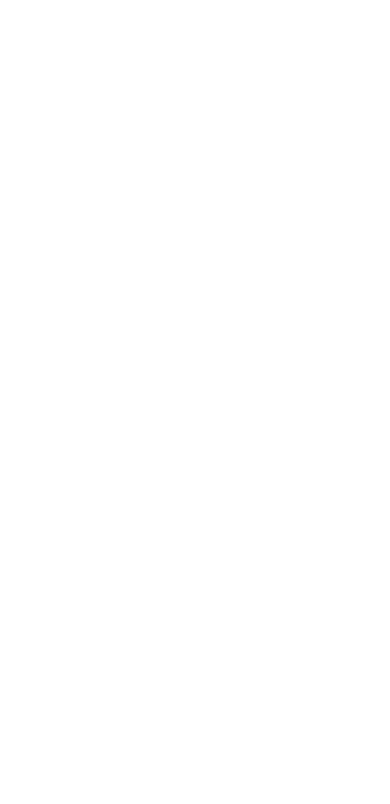
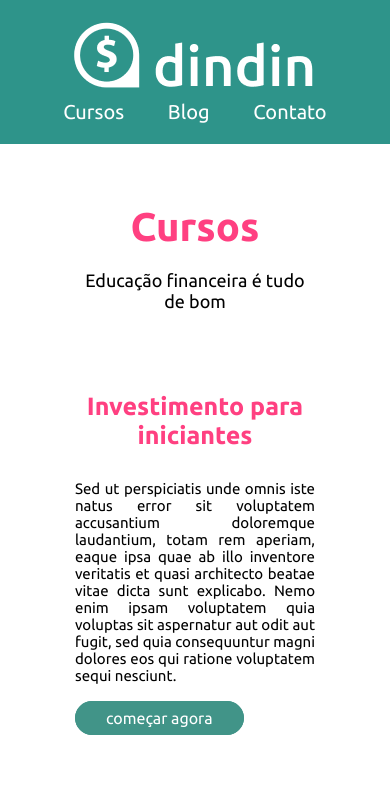
Before and after one commit to TikYokoyama/DINDIN---HandsOn1, a plain HTML site: page cursos.html in a window 390 px wide. Shown: the top 804 px of the page. Drawn offline with Linux system fonts and the light colour scheme.

Commit message:
quarto commit

```diff
--- a/STYLES/contato.css
+++ b/STYLES/contato.css
@@ -0,0 +1,105 @@
+@import url('https://fonts.googleapis.com/css2?family=Ubuntu:wght@300;400;700&display=swap');
+
+*{
+    margin: 0;
+    padding: 0;
+    box-sizing: border-box;
+    font-family: 'Ubuntu', sans-serif;;
+}
+
+/* PRIMEIRA SESSAO */
+
+section .wrapper{
+    max-width: 1200px;
+    margin: 60px auto;
+}
+
+h1{
+    color: #FF4081;
+    font-size: 40px;
+    margin-bottom: 30px;
+}
+
+.conteudo{
+    display: flex;
+    justify-content: space-between;
+}
+
+form{
+    flex-direction: column;
+}
+
+.exp{
+    width: 100%;
+    height: 30px;
+    border: #9d9d9d 1px solid;
+    border-radius: 10px;
+    padding: 0 30px;
+    margin: 5px 0;
+}
+
+textarea{
+    width: 100%;
+    height: 300px;
+    border: #9d9d9d 1px solid;
+    border-radius: 10px;
+    padding: 7px 30px;
+    margin: 5px 0;
+    color: #7c7c7c;
+    margin-bottom: 20px;
+}
+
+.texto a{
+    text-decoration: none;
+    color: #fff;
+    font-size: 16px;
+    background: #FF4081;
+    padding: 7px 20px;
+    border-radius: 30px;
+}
+
+
+
+
+@media screen and (max-width: 1550px) {
+    section .wrapper{
+        padding: 0 50px;
+        max-width: 1300px;
+        margin: 60px auto;
+    }
+}
+
+@media screen and (max-width: 768px) {
+
+    section .wrapper{
+        padding: 30px;
+        max-width: 700px;
+        margin: 60px auto;
+    }
+
+    h1{
+        text-align: center;
+    }
+
+    .conteudo{
+        justify-content: center;
+    }
+
+    .imagem{
+        display: none;
+    }
+}
+
+@media screen and (max-width: 425px) {
+
+    section .wrapper{
+        padding: 0 10px;
+        width: 300px;
+        margin: 60px auto;
+    }
+
+    .imagem{
+        display: none;
+    }
+
+}
--- a/STYLES/curso.css
+++ b/STYLES/curso.css
@@ -81,36 +81,130 @@
 
     /* PRIMEIRA SESSAO */
     #banner .wrapper{
-
+        padding: 50px 50px;
+        justify-content: space-between ;
+        align-items: center;
+        flex-wrap: wrap;
     }
 
     .texto-banner{
 
     }
 
+    .texto-banner h1{
+        font-size: 35px;
+        color: #009688;
+        margin: 40px 0;
+        width: 300px;
+        text-align: center;
+    }
+
+    .texto-banner p{
+        justify-content: center;
+        width: 300px;
+        text-align: justify;
+        font-size: 19px;
+    }
+
+
     .imagem-banner{
-
+        display: none;
     }
 
     /* SEGUNDA SESSAO */
 
     #conteudo .wrapper{
-
+        padding: 30px 60px;
     }
 
     .card{
+        padding: 30px 0;
+    }
 
+    .card a{
+        text-decoration: none;
+        display: inline;
+        align-items: center;
     }
 
     .card img{
-
+        max-width: 350px;
     }
 
     .card h2{
-
+        margin-top: 30px;
     }
 
     .card p{
 
     }
 }
+
+/* RESPONSIVIDADE */
+
+@media (max-width: 768px){
+
+    /* PRIMEIRA SESSAO */
+    #banner .wrapper{
+        padding: 50px 50px;
+        justify-content: space-between;
+        display: flex
+    }
+
+    .texto-banner{
+
+    }
+
+    .texto-banner h1{
+        font-size: 35px;
+        color: #009688;
+        width: 40%;
+    }
+
+    .texto-banner p{
+        font-size: 15px;
+    }
+
+    .imagem-banner img{
+        margin-left: 50px;
+        width: 300px;
+    }
+
+
+    /* SEGUNDA SESSAO */
+
+    #conteudo .wrapper{
+        padding: 30px 60px;
+    }
+
+    .card{
+        padding: 30px 0;
+    }
+
+    .card a{
+        text-decoration: none;
+        display: inline;
+        align-items: center;
+    }
+
+    .card img{
+        max-width: 350px;
+    }
+
+    .card h2{
+        margin-top: 30px;
+    }
+
+    .card p{
+
+    }
+}
+
+
+/* RESPONSIVIDADE */
+
+@media (max-width: 1550px){
+    .card img{
+        max-width: 400px;
+    }
+}
--- a/STYLES/cursos.css
+++ b/STYLES/cursos.css
@@ -0,0 +1,149 @@
+@import url('https://fonts.googleapis.com/css2?family=Ubuntu:wght@300;400;700&display=swap');
+
+*{
+    margin: 0;
+    padding: 0;
+    box-sizing: border-box;
+    font-family: 'Ubuntu', sans-serif;;
+}
+
+/* PRIMEIRA SESSAO */
+
+main .wrapper{
+    margin-top: 80px;
+    margin-bottom: 80px;
+    max-width: 1440px;
+    justify-content: center;
+}
+
+.titulo-pag h1{
+    color: #FF4081;
+    font-size: 60px;
+}
+
+.titulo-pag p{
+    font-size: 20px;
+}
+
+/* SEGUNDA SESSAO */
+
+.card{
+    margin: 80px 0;
+    display: flex;
+    justify-content: space-around;
+}
+
+.textos h2{
+    color: #FF4081;
+    font-size: 35px;
+
+}
+
+.textos p{
+    font-size: 18px;
+    text-align: justify;
+    max-width: 800px;
+    margin-top: 30px;
+    margin-bottom: 70px
+}
+
+.textos a{
+    text-decoration: none;
+    color:#fff;
+    border: #419488 solid 1px;
+    background-color: #419488;
+    padding: 7px 30px;
+    border-radius: 30px;
+}
+
+
+    /* HOVER */
+    .textos a:hover{
+        color: #419488;
+        border: #419488 2px solid;
+        background-color: #fff;
+    }
+
+    /* RESPONSIVIDADE */
+
+@media (max-width: 1550px){
+    main .wrapper{
+        padding: 0 50px;
+        margin-top: 80px;
+        margin-bottom: 80px;
+        max-width: 1000px;
+    }
+
+    .textos p{
+        margin-bottom: 30px;
+    }
+
+}
+
+@media (max-width: 768px){
+    main .wrapper{
+        padding: 0 30px;
+        margin-top: 80px;
+        margin-bottom: 80px;
+    }
+
+    /* PRIMEIRA SESSAO */
+    .card{
+        justify-content: space-between;
+    }
+
+    .card img{
+        max-width: 300px;
+        margin-right: 20px;
+    }
+
+    .textos p{
+        font-size: 15px;
+        margin-bottom: 25px;
+    }
+
+}
+
+@media (max-width: 425px){
+
+
+    main .wrapper{
+        margin-top: 60px;
+        margin-bottom: 80px;
+        max-width: 300px;
+        justify-content: center;
+    }
+
+    /* PRIMEIRA SESSAO */
+    .titulo-pag h1{
+        font-size: 40px;
+        margin-bottom: 20px;
+        text-align: center;
+    }
+
+    .titulo-pag p{
+        font-size: 18px;
+        text-align: center;
+    }
+
+    /* SEGUNDA SESSAO */
+    .card img{
+        display: none;
+    }
+
+    .textos h2{
+        font-size: 25px;
+        text-align: center;
+    }
+
+    .textos p{
+        font-size: 15px;
+        margin-bottom: 25px;
+    }
+
+    .textos a{
+        align-items: center;
+        justify-content: center;
+    }
+
+}
--- a/STYLES/index.css
+++ b/STYLES/index.css
@@ -209,73 +209,6 @@
 
 /* RESPONSIVIDADE */
 
-@media screen and (max-width: 450px){
-
-    /* PRIMEIRA SESSAO */
-    .banner-image{
-        display: none;
-    /* sumir com a imagem quando o display for menor  */
-    }
-
-    .banner-content{
-        align-items: center;
-    }
-
-    .banner-content h1{
-        font-size: 40px;
-    }
-
-    /* SEGUNDA SESSAO */
-    #content-1 .wrapper{
-        justify-content: center;
-    }
-
-    .cursos{
-        margin-top: 60px;
-    }
-
-    /* TERCEIRA SESSAO */
-
-    #content-2 .wrapper{
-        text-align:  center;
-    }
-
-    .opinion-list{
-        justify-content: center;
-    }
-
-    .text{
-        width: 250px;
-        padding: 0;
-    }
-
-    .opinion{
-        justify-content: center;
-        width: 250px;
-        flex-direction: column;
-    }
-
-    .opinion img{
-        padding-bottom: 15px;
-    }
-
-
-
-    /* QUARTA SESSAO */
-    .list-content{
-        justify-content: center;
-    }
-
-    #more-content .wrapper h2{
-        text-align: center;
-    }
-
-    .card{
-        padding-bottom: 50px;
-    }
-}
-
-
 @media screen and (max-width: 768px){
 
     /* PRIMEIRA SESSAO */
@@ -350,3 +283,81 @@
         padding-bottom: 50px;
     }
 }
+
+@media screen and (max-width: 425px){
+
+    #banner .wrapper{
+        padding: 0 10px;
+    }
+
+
+    /* PRIMEIRA SESSAO */
+    .banner-image{
+        display: none;
+    /* sumir com a imagem quando o display for menor  */
+    }
+
+    .banner-content{
+        align-items: center;
+    }
+
+    .banner-content h1{
+        font-size: 40px;
+        margin: 20px 0;
+    }
+
+    .banner-content a{
+        margin-bottom: 50px;
+    }
+
+    /* SEGUNDA SESSAO */
+    #content-1 .wrapper{
+        justify-content: center;
+    }
+
+    .cursos{
+        margin-top: 60px;
+    }
+
+    /* TERCEIRA SESSAO */
+
+    #content-2 .wrapper{
+        text-align:  center;
+    }
+
+    .opinion-list{
+        justify-content: center;
+        flex-direction: column;
+        text-align: center;
+    }
+
+    .text{
+        width: 250px;
+        padding: 0;
+    }
+
+    .opinion{
+        justify-content: center;
+        width: 250px;
+        flex-direction: column;
+    }
+
+    .opinion img{
+        padding-bottom: 15px;
+    }
+
+
+
+    /* QUARTA SESSAO */
+    .list-content{
+        justify-content: center;
+    }
+
+    #more-content .wrapper h2{
+        text-align: center;
+    }
+
+    .card{
+        padding-bottom: 50px;
+    }
+}
--- a/contato.html
+++ b/contato.html
@@ -0,0 +1,76 @@
+<!DOCTYPE html>
+<html lang="pt-BR">
+<head>
+    <meta charset="UTF-8">
+    <meta http-equiv="X-UA-Compatible" content="IE=edge">
+    <meta name="viewport" content="width=device-width, initial-scale=1.0">
+    <title>Contato</title>
+
+    <link rel="stylesheet" href="STYLES/global.css">
+    <link rel="stylesheet" href="STYLES/contato.css">
+
+</head>
+<body>
+
+    <header>
+        <div class="wrapper">
+            <a href="index.html"><img src="dindin-imagens/logo-header.png" alt="Logo Dindin" title="Logo Dindin"/></a>
+
+            <nav>
+                <a class="botao-header" href="cursos.html">Cursos</a>
+                <a class="botao-header" href="blog.html">Blog</a>
+                <a class="botao-header" href="contato.html">Contato</a>
+            </nav>
+        </div>
+    </header>
+
+    <main>
+        <section>
+            <div class="wrapper">
+
+                <h1>Contato</h1>
+
+                <div class="conteudo">
+                    <div class="texto">
+
+                        <form action="" class="formularios">
+                            <input class="exp" type="text" placeholder="nome">
+                            <input class="exp" type="email" placeholder="e-mail">
+                            <!--
+                            <input class="mensagem" type="text" placeholder="sua mensagem"> -->
+                        </form>
+
+                        <textarea name="mensagem" id="" cols="30" rows="10">sua mensagem</textarea>
+
+                        <a href="#">Enviar</a>          <!--LINK-->
+                    </div>
+
+                    <div class="imagem">
+                        <img src="dindin-imagens/ilustra-contato.png" alt="Contato" title="">
+                    </div>
+                </div>
+            </div>
+        </section>
+    </main>
+
+
+    <footer>
+        <div class="wrapper">
+            <img src="dindin-imagens/logo-footer.png" alt="">
+
+            <nav class="menu-footer">
+                <a href="cursos.html">Cursos</a>
+                <a href="blog.html">Blog</a>
+                <a href="contato.html">Contato</a>
+            </nav>
+
+            <nav class="mais">
+                <a href="contato.html">quero ser professor</a>
+                <a href="contato.html">quero ser aluno</a>
+            </nav>
+        </div>
+
+    </footer>
+</body>
+
+</html>
--- a/cursos.html
+++ b/cursos.html
@@ -0,0 +1,91 @@
+<!DOCTYPE html>
+<html lang="pt-BR">
+<head>
+    <meta charset="UTF-8">
+    <meta http-equiv="X-UA-Compatible" content="IE=edge">
+    <meta name="viewport" content="width=device-width, initial-scale=1.0">
+    <title>Cursos</title>
+
+    <link rel="stylesheet" href="STYLES/global.css">
+    <link rel="stylesheet" href="STYLES/cursos.css">
+
+</head>
+<body>
+
+    <header>
+        <div class="wrapper">
+            <a href="index.html"><img src="dindin-imagens/logo-header.png" alt="Logo Dindin" title="Logo Dindin"/></a>
+
+            <nav>
+                <a class="botao-header" href="cursos.html">Cursos</a>
+                <a class="botao-header" href="blog.html">Blog</a>
+                <a class="botao-header" href="contato.html">Contato</a>
+            </nav>
+        </div>
+    </header>
+
+    <main>
+        <div class="wrapper">
+            <section class="titulo-pag">
+                <h1>Cursos</h1>
+                <p>Educação financeira é tudo de bom</p>
+            </section>
+
+            <section class="card">
+                <div class="imagem">
+                    <img src="dindin-imagens/ilustra-poupando.png" alt="Poupando" title="Poupando">
+                </div>
+
+                <div class="textos">
+                    <h2>Investimento para iniciantes</h2>
+                    <p>Sed ut perspiciatis unde omnis iste natus error sit voluptatem accusantium doloremque laudantium, totam rem aperiam, eaque ipsa quae ab illo inventore veritatis et quasi architecto beatae vitae dicta sunt explicabo. Nemo enim ipsam voluptatem quia voluptas sit aspernatur aut odit aut fugit, sed quia consequuntur magni dolores eos qui ratione voluptatem sequi nesciunt. </p>
+                    <a href="curso.html">começar agora</a>
+                </div>
+            </section>
+
+            <section class="card">
+                <div class="imagem">
+                    <img src="dindin-imagens/ilustra-investimento.png" alt="Investimento" title="Investimento">
+                </div>
+
+                <div class="textos">
+                    <h2>Poupando e Rendendo</h2>
+                    <p>Sed ut perspiciatis unde omnis iste natus error sit voluptatem accusantium doloremque laudantium, totam rem aperiam, eaque ipsa quae ab illo inventore veritatis et quasi architecto beatae vitae dicta sunt explicabo. Nemo enim ipsam voluptatem quia voluptas sit aspernatur aut odit aut fugit, sed quia consequuntur magni dolores eos qui ratione voluptatem sequi nesciunt. </p>
+                    <a href="curso.html">começar agora</a>
+                </div>
+            </section>
+
+            <section class="card">
+                <div class="imagem">
+                    <img src="dindin-imagens/ilustra-independencia.png" alt="Independencia" title="Independencia">
+                </div>
+
+                <div class="textos">
+                    <h2>Independência Financeira</h2>
+                    <p>Sed ut perspiciatis unde omnis iste natus error sit voluptatem accusantium doloremque laudantium, totam rem aperiam, eaque ipsa quae ab illo inventore veritatis et quasi architecto beatae vitae dicta sunt explicabo. Nemo enim ipsam voluptatem quia voluptas sit aspernatur aut odit aut fugit, sed quia consequuntur magni dolores eos qui ratione voluptatem sequi nesciunt. </p>
+                    <a href="curso.html">começar agora</a>
+                </div>
+            </section>
+        </div>
+    </main>
+
+    <footer>
+        <div class="wrapper">
+            <img src="dindin-imagens/logo-footer.png" alt="">
+
+            <nav class="menu-footer">
+                <a href="cursos.html">Cursos</a>
+                <a href="blog.html">Blog</a>
+                <a href="contato.html">Contato</a>
+            </nav>
+
+            <nav class="mais">
+                <a href="contato.html">quero ser professor</a>
+                <a href="contato.html">quero ser aluno</a>
+            </nav>
+        </div>
+
+    </footer>
+</body>
+
+</html>
```
Also changed, not shown: STYLES/post.css (+12 -0 lines), curso.html (indentation only).
